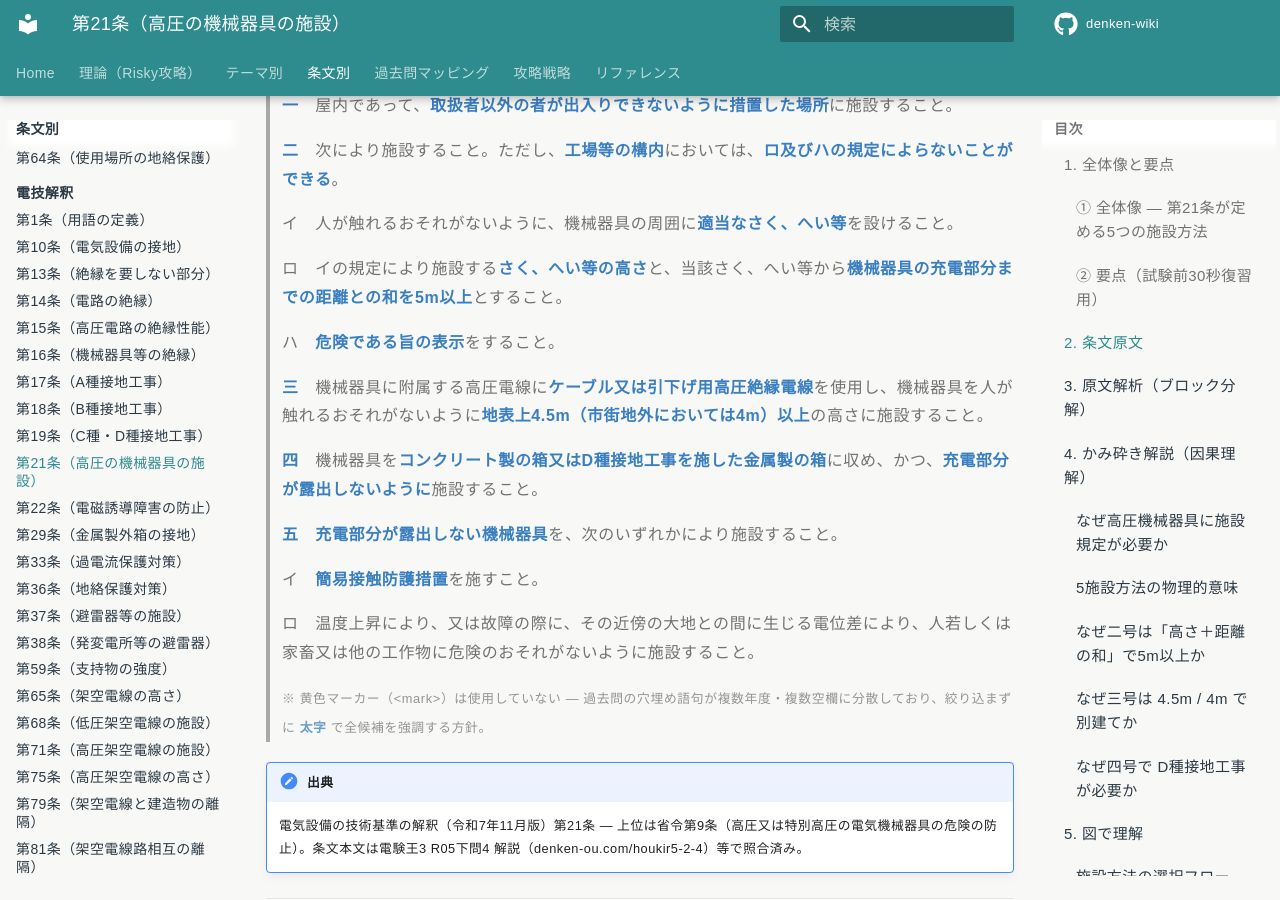
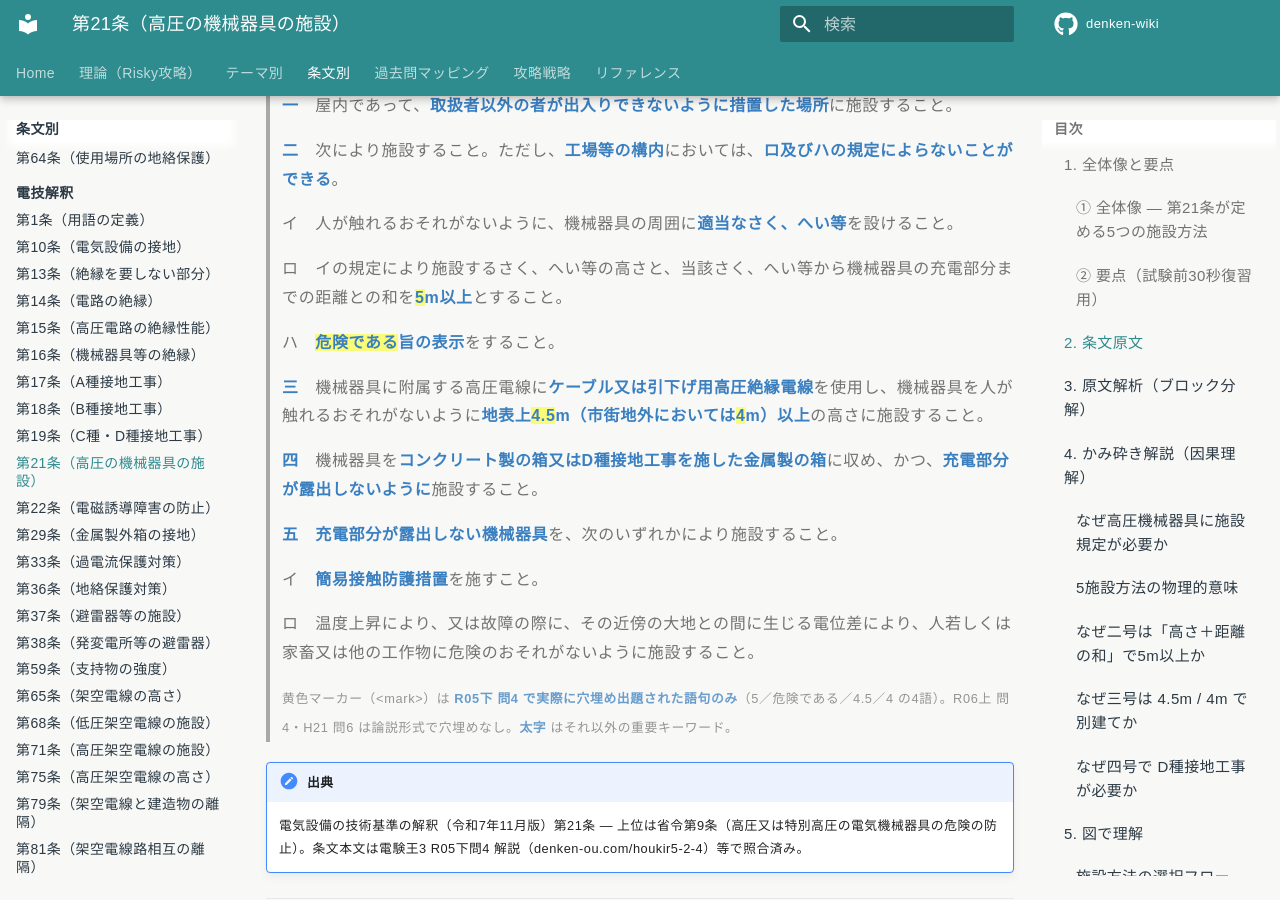
Before and after one commit to kfurufuru/denken-wiki, an MkDocs documentation site: the page built from docs/articles/kaishaku/21.md, in a window 1280 px wide and 900 px high, scrolled down 2830 px. Built offline with MkDocs 1.6.1 and Material for MkDocs 9.7.7, drawn with Linux system fonts in a browser that asks for light colours; comment, search, counter and statistics services are not loaded; some of the changed text lies outside the part shown.

Commit message:
update(kaishaku/21): v1.1 — R05下問4 実出題穴埋め4語句に<mark>付与
R05下問4で実際に穴埋め出題された4語句（5/危険である/4.5/4）に<mark>を限定付与。
R06上問4・H21問6は論説形式のため対象外と凡例で明示。
feedback_denken_wiki_marker.md ルール準拠（実出題語句のみマーカー）。

```diff
--- a/docs/articles/kaishaku/21.md
+++ b/docs/articles/kaishaku/21.md
@@ -146,11 +146,11 @@
 >
 > 　イ　人が触れるおそれがないように、機械器具の周囲に**適当なさく、へい等**を設けること。
 >
-> 　ロ　イの規定により施設する**さく、へい等の高さ**と、当該さく、へい等から**機械器具の充電部分までの距離との和を5m以上**とすること。
+> 　ロ　イの規定により施設するさく、へい等の高さと、当該さく、へい等から機械器具の充電部分までの距離との和を<mark>**5**</mark>**m以上**とすること。
 >
-> 　ハ　**危険である旨の表示**をすること。
+> 　ハ　<mark>**危険である**</mark>**旨の表示**をすること。
 >
-> **三**　機械器具に附属する高圧電線に**ケーブル又は引下げ用高圧絶縁電線**を使用し、機械器具を人が触れるおそれがないように**地表上4.5m（市街地外においては4m）以上**の高さに施設すること。
+> **三**　機械器具に附属する高圧電線に**ケーブル又は引下げ用高圧絶縁電線**を使用し、機械器具を人が触れるおそれがないように**地表上**<mark>**4.5**</mark>**m（市街地外においては**<mark>**4**</mark>**m）以上**の高さに施設すること。
 >
 > **四**　機械器具を**コンクリート製の箱又はD種接地工事を施した金属製の箱**に収め、かつ、**充電部分が露出しないように**施設すること。
 >
@@ -160,7 +160,7 @@
 >
 > 　ロ　温度上昇により、又は故障の際に、その近傍の大地との間に生じる電位差により、人若しくは家畜又は他の工作物に危険のおそれがないように施設すること。
 
-> <small>※ 黄色マーカー（&lt;mark&gt;）は使用していない — 過去問の穴埋め語句が複数年度・複数空欄に分散しており、絞り込まずに **太字** で全候補を強調する方針。</small>
+> <small>黄色マーカー（&lt;mark&gt;）は **R05下 問4 で実際に穴埋め出題された語句のみ**（5／危険である／4.5／4 の4語）。R06上 問4・H21 問6 は論説形式で穴埋めなし。**太字** はそれ以外の重要キーワード。</small>
 
 !!! note "出典"
     電気設備の技術基準の解釈（令和7年11月版）第21条 — 上位は省令第9条（高圧又は特別高圧の電気機械器具の危険の防止）。条文本文は電験王3 R05下問4 解説（denken-ou.com/houkir5-2-4）等で照合済み。
@@ -656,7 +656,8 @@ flowchart TD
 
 - **2026-05-05 初版作成 → 即時撤回**: 当初「アークを生じる器具の施設」として作成したが、kakomon DB（R06上問4・H21問6）と公式解説（電験王3・jeea.or.jp）との照合により **解釈第21条 = 「高圧の機械器具の施設」** が正と確定。誤記事を revert（`commit 396cfc3`）。
 - **2026-05-05 v1.0 再作成**: kijun/58.md ゴールドスタンダード v2.2 のテンプレート構造に準拠（14セクション＋監修ログ）。条文本文は電験王3 R05下問4 解説（denken-ou.com/houkir5-2-4）と照合の上、5号構成（ただし書あり）で記載。出題実績は kakomon DB の R06上問4・R05下問4・R04下問3・H21問6 の4件を反映。重要度Bに引き上げ。
+- **2026-05-05 v1.1 マーカー付与**: § 2 条文原文に R05下問4 で実際に穴埋め出題された4語句（**5** / **危険である** / **4.5** / **4**）に `<mark>` を付与。R06上問4・H21問6 は論説形式のため対象外。凡例コメントを更新し、マーカーの根拠を明示。
 
 ---
 
-*最終確認: 2026-05-05 | ステータス: v1.0（条文番号取り違え事故からの復旧版・テンプレート v2.2 準拠） | [バージョニング基準](../../reference/versioning.md)*
+*最終確認: 2026-05-05 | ステータス: v1.1（穴埋めマーカー付与・テンプレート v2.2 準拠） | [バージョニング基準](../../reference/versioning.md)*
```
